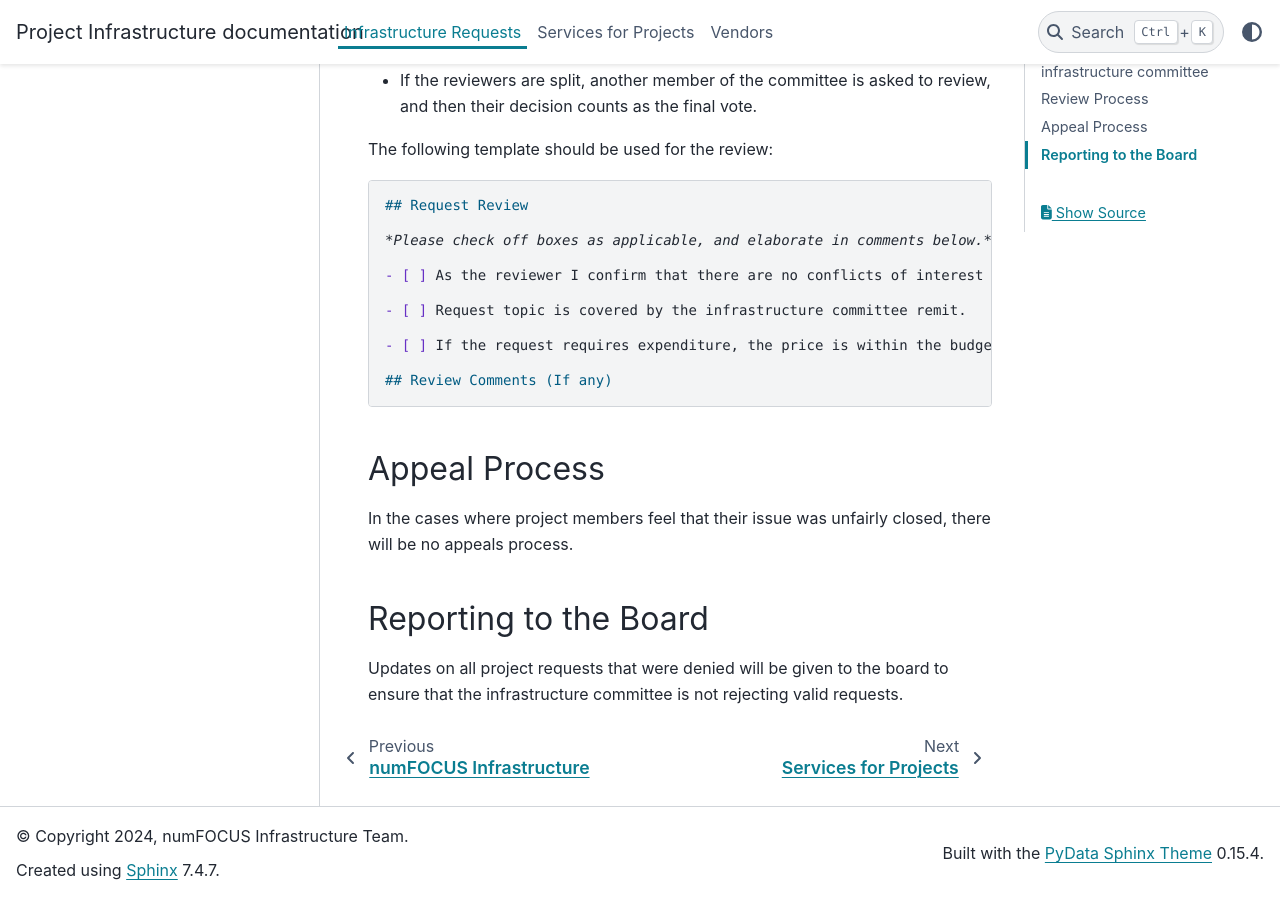
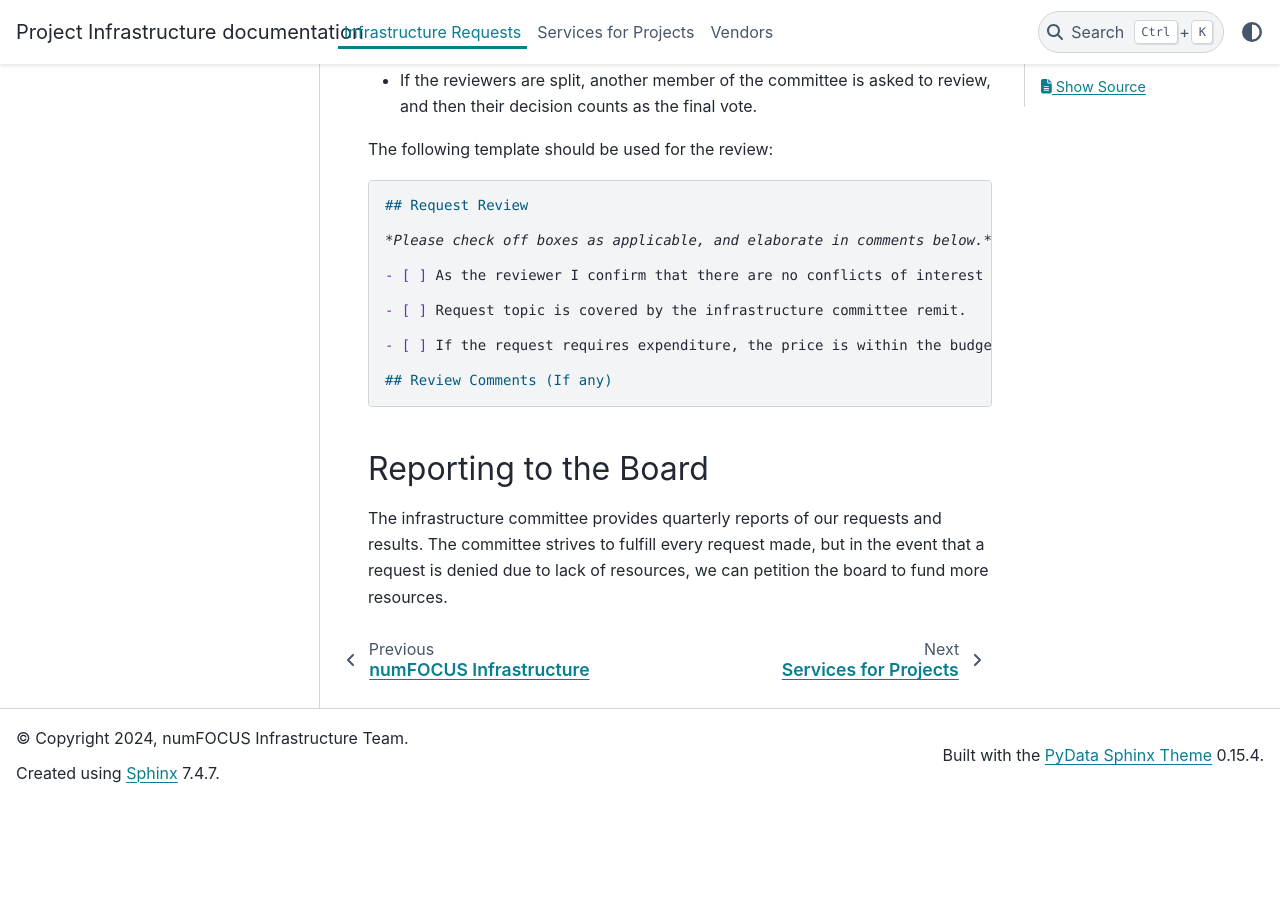
Before and after one commit to numfocus/infrastructure, a Sphinx documentation site: the page built from docs/review_process.rst, in a window 1280 px wide and 900 px high, scrolled down 776 px. Built offline with Sphinx 7.4.7 and the PyData theme 0.15.4, drawn with Linux system fonts in a browser that asks for light colours; after the commit the page ends 1578 px from its top, so only the background shows below that.

Commit message:
Apply suggestions from code review

```diff
--- a/docs/review_process.rst
+++ b/docs/review_process.rst
@@ -39,12 +39,8 @@ The following template should be used for the review:
 
   ## Review Comments (If any)
 
-Appeal Process
---------------
-
-In the cases where project members feel that their issue was unfairly closed, there will be no appeals process.
-
 Reporting to the Board
 ----------------------
 
-Updates on all project requests that were denied will be given to the board to ensure that the infrastructure committee is not rejecting valid requests.
+The infrastructure committee provides quarterly reports of our requests and results.
+The committee strives to fulfill every request made, but in the event that a request is denied due to lack of resources, we can petition the board to fund more resources.
```
